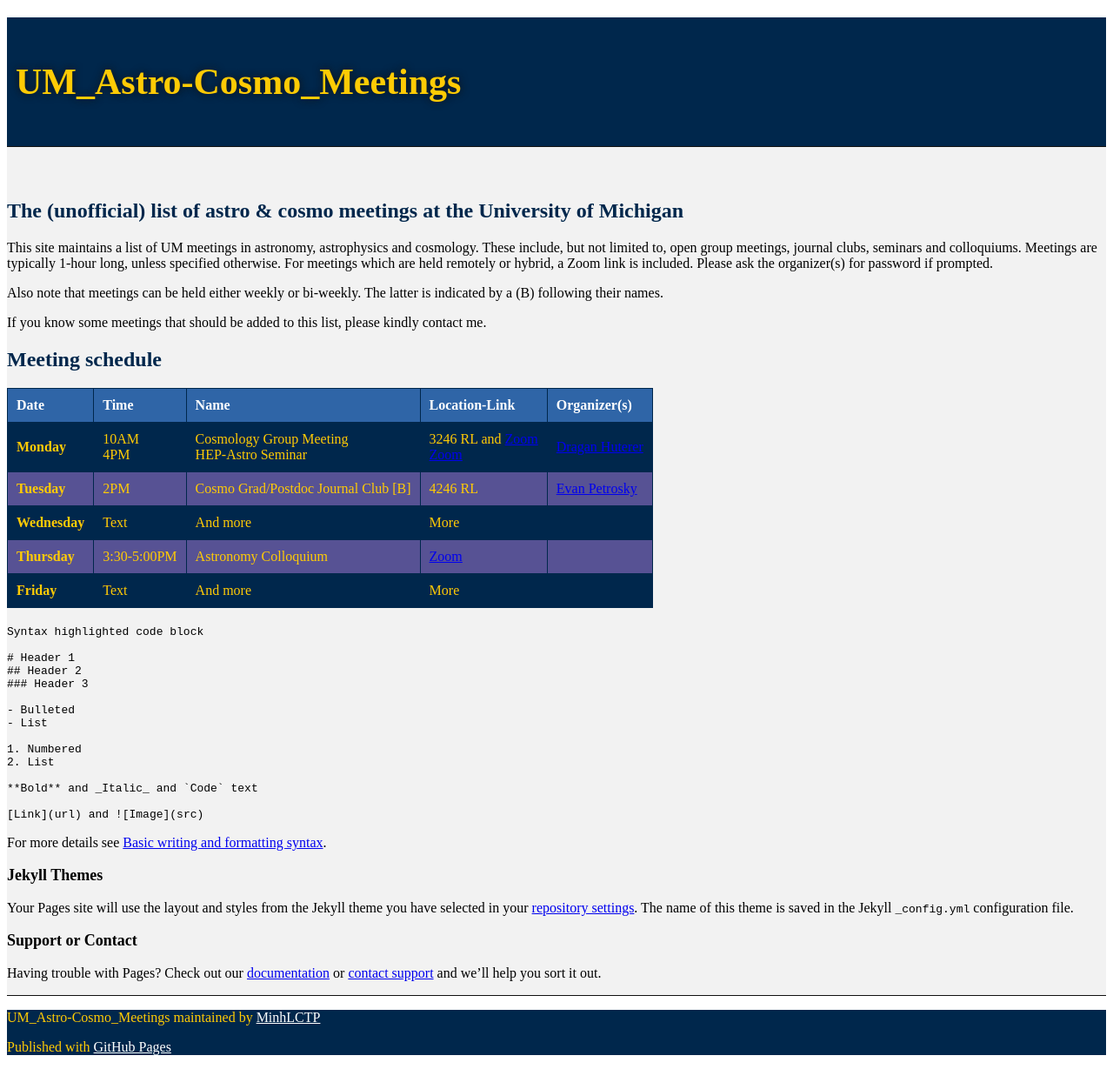
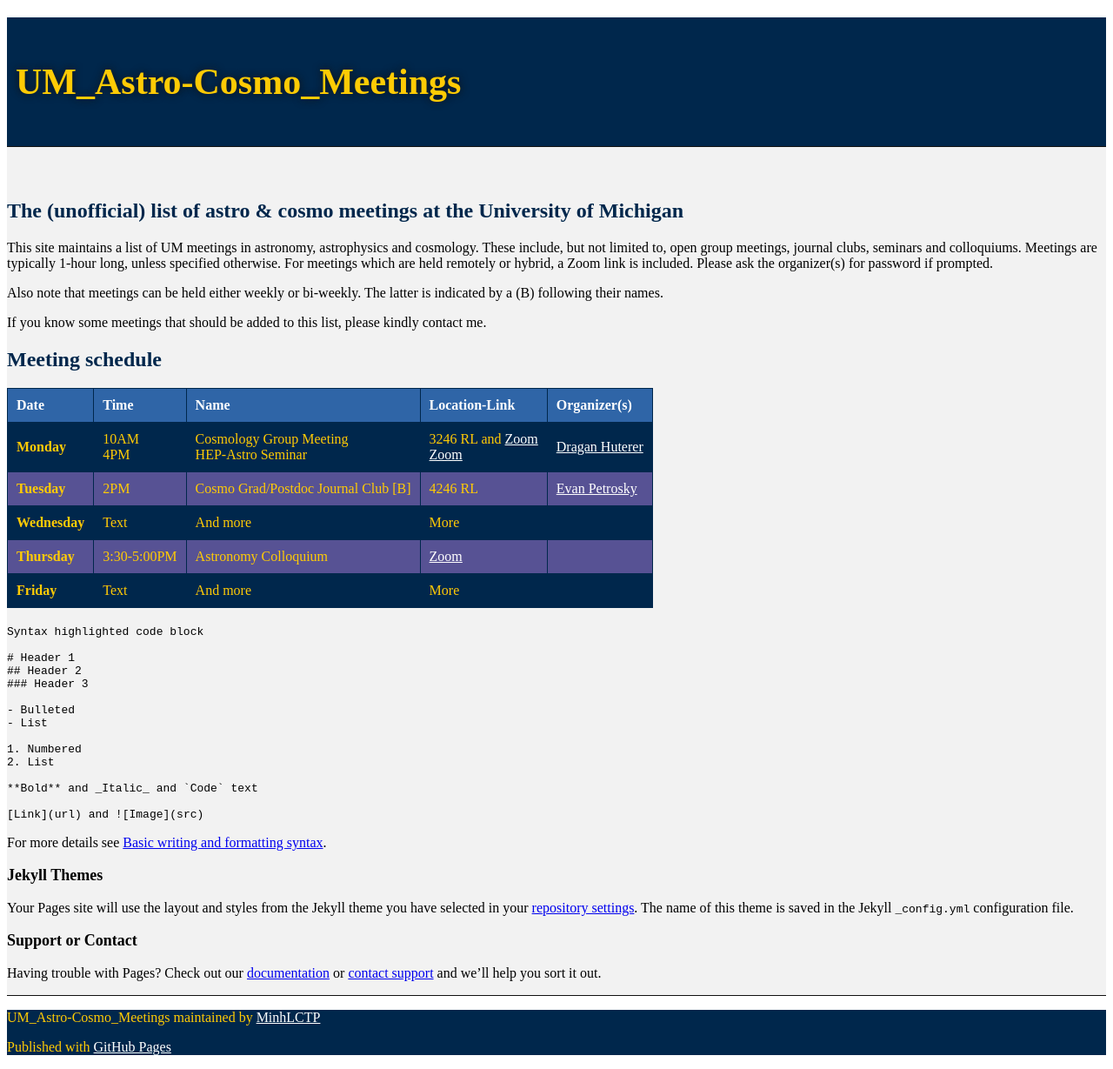
Before and after one commit to MinhLCTP/UM_Astro-Cosmo_Meetings, a Jekyll site: the page built from index.md, in a window 1280 px wide. Shown: the whole page at 87% size. Built offline with Jekyll 4.4.1, drawn with Linux system fonts in a browser that asks for light colours; our own code applies the rules of GitHub Pages for plain Markdown files; the repository's description, which GitHub fills in, is left out.

Commit message:
Test link color in table

```diff
--- a/assets/css/style.css
+++ b/assets/css/style.css
@@ -99,6 +99,10 @@ td {
 	color: #FFCB05;
 }
 
-.table a {
+td a, a:hover, a:active {
 	color: #FFFFFF;
 }
+
+td a:visited {
+	color: #989C97;
+}
```
